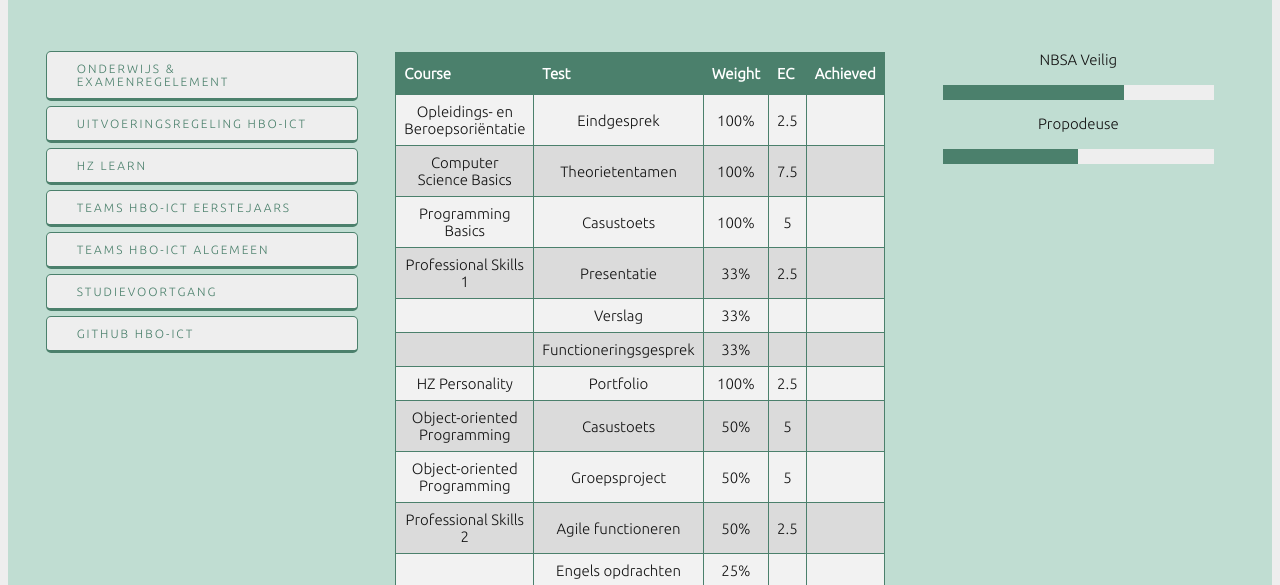
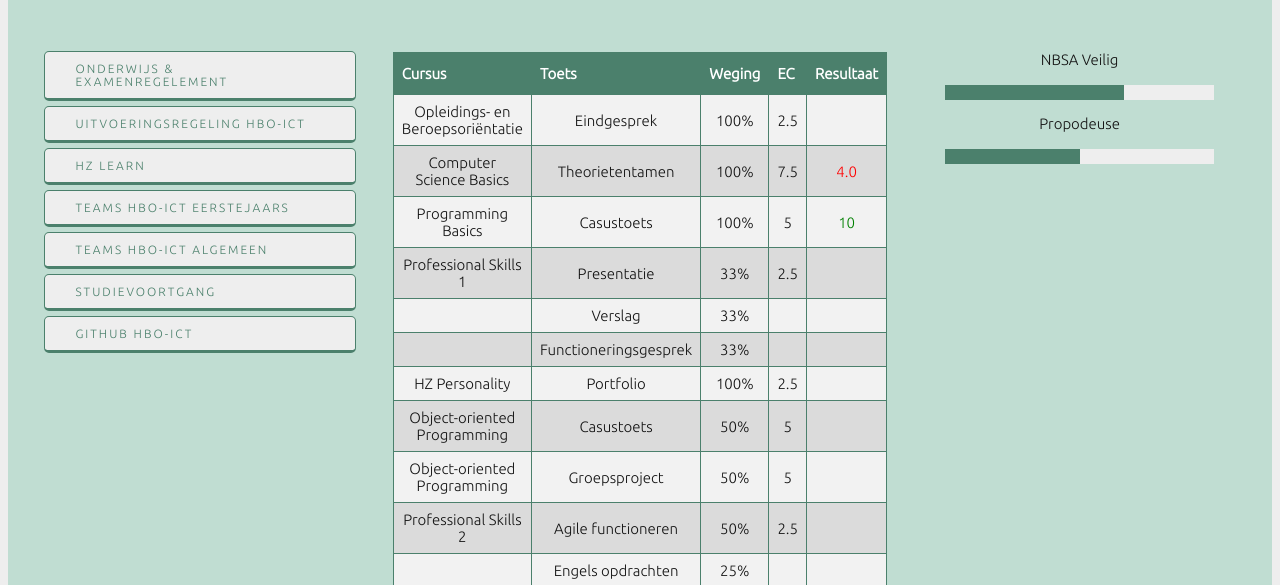
Before and after one commit to ajbhuige/ajbhuige.github.io, a plain HTML site: page dashboard.html in a window 1280 px wide. Shown: the part 215-800 px from the top of the page. Drawn offline with Linux system fonts and the light colour scheme.

Commit message:
Edited links and added grades

```diff
--- a/dashboard.html
+++ b/dashboard.html
@@ -29,12 +29,12 @@
         <div class="left">
             <div class="btn-container">
                 <a class="btn" href="https://hz.nl/over-de-hz/regelingen-documenten-1/onderwijs-en-examenregelingen">Onderwijs & Examenregelement</a>
-                <a class="btn" href="">Uitvoeringsregeling HBO-ICT</a>
-                <a class="btn" href="">HZ Learn</a>
-                <a class="btn" href="">Teams HBO-ICT Eerstejaars </a>
-                <a class="btn" href="">Teams HBO-ICT Algemeen</a>
+                <a class="btn" href="https://hz.nl/uploads/documents/Regelingen/OERS/2018-2019/9.-HBO-ICT-vt-Uitvoeringsregeling-HZ-2018–2019.pdf">Uitvoeringsregeling HBO-ICT</a>
+                <a class="btn" href="https://learn.hz.nl">HZ Learn</a>
+                <a class="btn" href="https://teams.microsoft.com/l/channel/19%3a2e2afa0286b04932be16cb8ad2d9d2c0%40thread.skype/Algemeen?groupId=95bddebc-a340-4d88-81fc-b80e0bfc70c3&tenantId=4c16deb3-342d-4fca-bcd5-b1429308034c">Teams HBO-ICT Eerstejaars </a>
+                <a class="btn" href="https://teams.microsoft.com/l/team/19%3a827654897ab746089c081f24aff1c984%40thread.skype/conversations?groupId=337e8cca-f67d-4132-9fa9-b0c761bbeb94&tenantId=4c16deb3-342d-4fca-bcd5-b1429308034c">Teams HBO-ICT Algemeen</a>
                 <a class="btn" href="https://apps.hz.nl/angular/studievoortgang/studiestatus">Studievoortgang</a>
-                <a class="btn" href="">Github HBO-ICT</a>
+                <a class="btn" href="https://github.com/HZ-HBO-ICT">Github HBO-ICT</a>
             </div>
         </div>
 
@@ -44,11 +44,11 @@
                 <table id="studiemonitor">
 
                     <tr>
-                        <th>Course</th>
-                        <th>Test</th>
-                        <th>Weight</th>
+                        <th>Cursus</th>
+                        <th>Toets</th>
+                        <th>Weging</th>
                         <th>EC</th>
-                        <th>Achieved</th>
+                        <th>Resultaat</th>
 
                     </tr>
                     <tr>
@@ -63,14 +63,14 @@
                         <td>Theorietentamen</td>
                         <td>100%</td>
                         <td>7.5</td>
-                        <td></td>
+                        <td class="unsufficientGrade">4.0</td>
                     </tr>
                     <tr>
                         <td>Programming Basics</td>
                         <td>Casustoets</td>
                         <td>100%</td>
                         <td>5</td>
-                        <td></td>
+                        <td class="sufficientGrade">10</td>
                     </tr>
                     <tr>
                         <td>Professional Skills 1</td>
--- a/style.css
+++ b/style.css
@@ -296,3 +296,12 @@ a.btn:hover {
   grid-template-areas:
   "left middle right"
 }
+
+/*Styling for dashboard grades*/
+.unsufficientGrade {
+  color: red;
+}
+
+.sufficientGrade {
+  color: green;
+}
```
